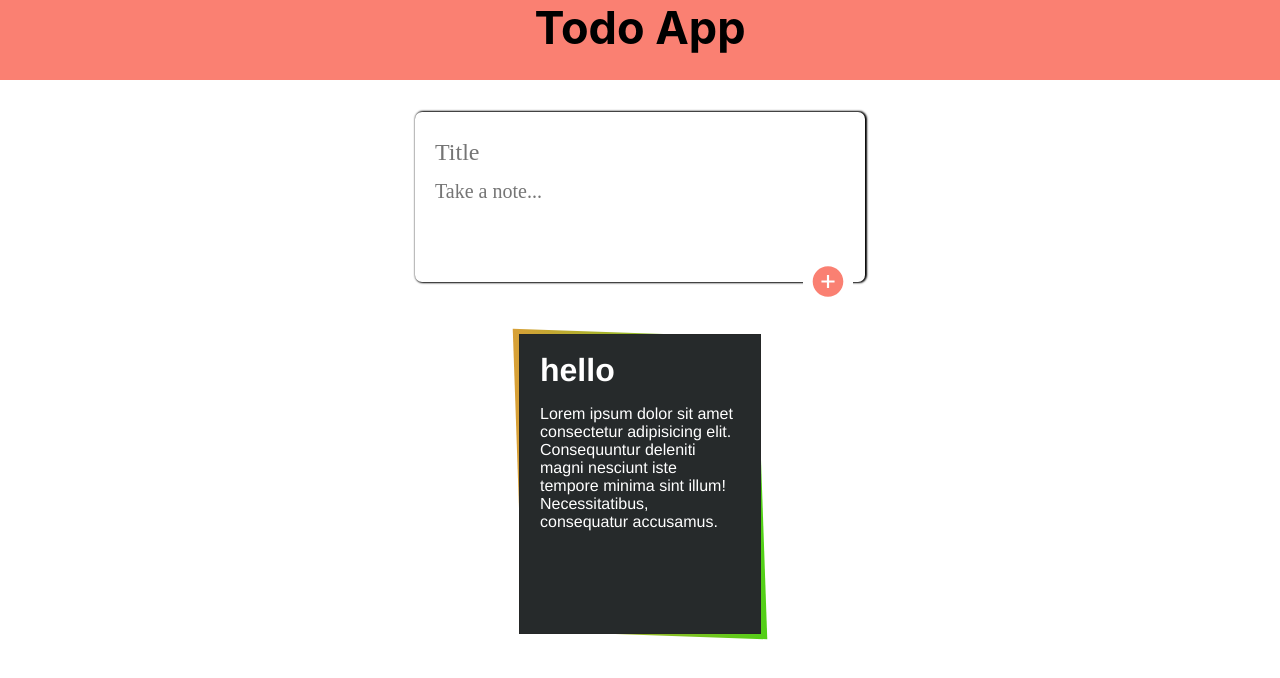
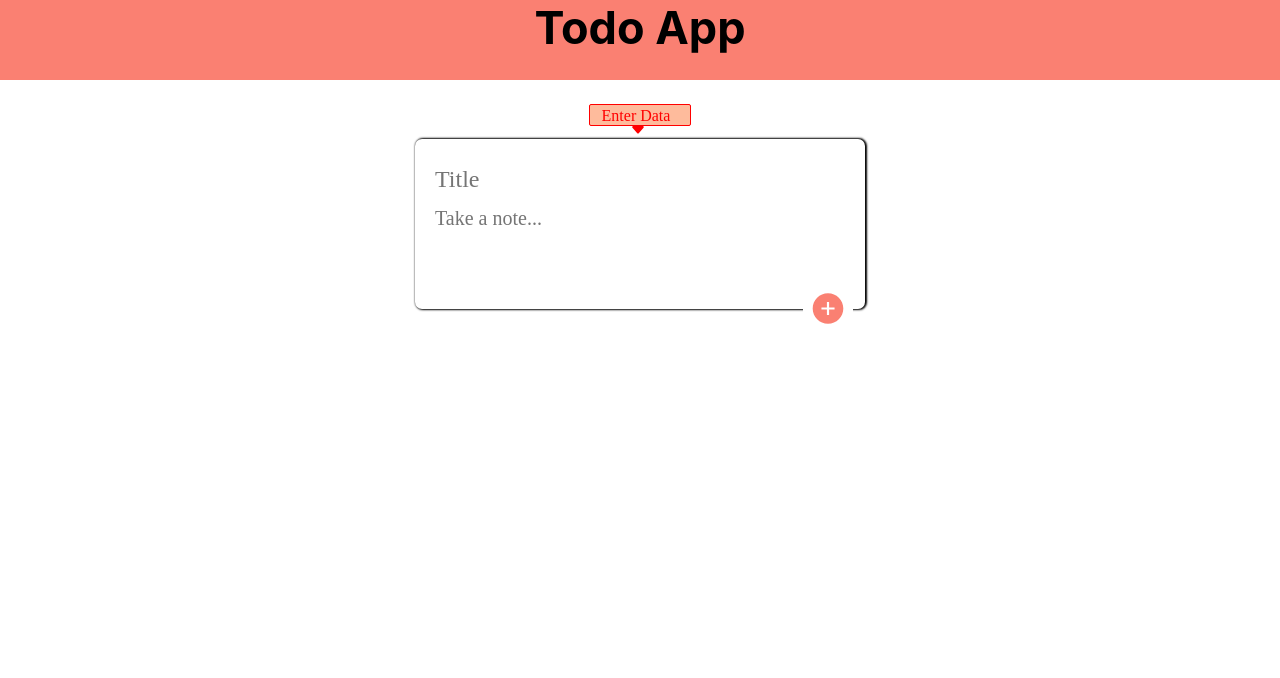
Before and after one commit to ShivanshuKumarPrajapati/Todo-App, a React (Create React App) app in the folder frontend/: page / in a window 1280 px wide. Both pictures are taken after a click on the icon 828 px from the left and 281 px from the top of the page. Shown: the top 678 px of the page. Built offline with nearby package versions, Linux system fonts and the light colour scheme.

Commit message:
complete frontend

```diff
--- a/frontend/src/App.css
+++ b/frontend/src/App.css
@@ -2,3 +2,42 @@
   text-align: center;
   padding:0px;
 }
+
+.alertMssg{
+  text-align: center;
+  border: 2px solid black;
+  border-radius: 2px;
+  padding-left:12px;
+  padding-right: 0px;
+  position: relative;
+  width: max-content;
+  margin: auto;
+  margin-bottom: -27px;
+  font-family: 'Times New Roman', Times, serif;
+  opacity: 0;
+}
+
+.alertDanger{
+  background-color: rgba(253, 86, 8, 0.4);
+  color: red;
+  border: 1px solid red;
+}
+
+.alertSuccess{
+  background-color: rgba(149, 240, 13,0.4);
+  color: green;
+  border: 1px solid green;
+}
+
+.downArrow{
+  position: relative;
+  top:17px;
+  left:-50%;
+}
+
+
+.showAlert{
+  transform: translateY(-40px);
+  margin-top: 4em;
+  opacity: 1;
+}
--- a/frontend/src/App.js
+++ b/frontend/src/App.js
@@ -1,13 +1,58 @@
 import './App.css';
+import { useState,useEffect } from 'react';
+import { BsCaretDownFill } from "react-icons/bs";
+
 import Header from './component/header/Header'
 import CreateNote from './component/CreateNote/CreateNote'
 import SavedNote from './component/savedNote/SavedNote';
+
 function App() {
+
+  const [todoList, setTodoList] = useState([]);
+  const [alert, setAlert] = useState(-1);
+  const [alertMssg, setAlertMssg] = useState("");
+  const [alertClass, setAlertClass] = useState("");
+
+  function addItem(note) {
+    setTodoList([...todoList, note]);
+  }
+
+  function handleAlertValue(){
+    return (
+      setInterval(() => {
+        setAlert(-1);
+      },3000)
+    )
+  }
+
+  useEffect(()=>{
+    if (alert == 0)
+    {
+      setAlertMssg('Enter Data');
+      setAlertClass('showAlert alertDanger')
+      }
+    else if (alert == 1)
+    {
+      setAlertMssg("Saved Successfully");
+      setAlertClass('showAlert alertSuccess');
+      }
+    let clean = handleAlertValue();
+    return () => clearInterval(clean);
+  },[alert])
+
+  console.log(alert);
+
   return (
     <div className="App">
       <Header />
-      <CreateNote />
-      <SavedNote/>
+      {alert == -1 ? " ":
+        <p className={`alertMssg ${alertClass}`}>
+          {alertMssg} <BsCaretDownFill className="downArrow" />
+        </p>
+      }
+
+      <CreateNote addItem={addItem} setAlert={setAlert} />
+      {todoList.length == 0 ? "" : <SavedNote todoList={todoList} />}
     </div>
   );
 }
--- a/frontend/src/component/CreateNote/CreateNote.js
+++ b/frontend/src/component/CreateNote/CreateNote.js
@@ -1,19 +1,38 @@
 import React from 'react'
 import { AiFillPlusCircle } from "react-icons/ai";
+import { useState } from 'react';
 
 import './CreateNote.css';
 
-function CreateNote() {
+function CreateNote({addItem,setAlert}) {
 
-    const handleClick = () => {
-        console.log("hello");
+    const [todo, setTodo] = useState({ title: "", note: "" });
+
+    const handleChange = (e) => {
+        const key = e.target.name;
+        const value = e.target.value;
+
+        setTodo({...todo,[key]:value})
     }
+
+    const handleClick = (e) => {
+        const newTodo = { ...todo, id: new Date().getTime().toString() };
+        if (newTodo.note && newTodo.title) {
+            addItem(newTodo);
+            setAlert(1);
+        }
+        else
+            setAlert(0);
+        setTodo({ title: '', note: '' });
+        e.preventDefault();
+    }
+
     return (
         <div className='CreateNote'>
             <form >
-                <input type="text" placeholder='Title' className='titleInput' />
+                <input type="text" placeholder='Title' className='titleInput' name='title' value={todo.title} onChange={handleChange}/>
 
-                <textarea type="text" placeholder='Take a note...'className='noteInput' rows={3}/>
+                <textarea type="text" placeholder='Take a note...' className='noteInput' rows={3} name='note' value={todo.note} onChange={handleChange} />
                 <AiFillPlusCircle  className='addBtn' onClick={handleClick} />
 
             </form>
--- a/frontend/src/component/savedNote/SavedNote.css
+++ b/frontend/src/component/savedNote/SavedNote.css
@@ -1,35 +1,41 @@
 .tilesWrap {
-display: flex;
+/* display: flex;
 flex-wrap: wrap;
-justify-content: center;
-align-items: center;
+justify-content: center; */
+float: left;
 
 }
 
 .tilesWrap h1{
-	margin-bottom: .5em;
+	margin-bottom: .4em;
 	margin-top: -33px;
+	align-self:center;
 }
+
+.notePara{
+	white-space: pre-wrap;
+	word-wrap: break-word;
+	min-height: auto;
+	max-height: 215px;
+	overflow: auto;
+}
+
 .tilesWrap li {
 	display: grid;
     grid-template-columns: minmax(150px,200px);
+	align-items:stretch;
 	padding: 20px 20px 10px;
 	position: relative;
-	vertical-align: top;
 	margin: 20px;
     margin-left: 20px;
     float: left;
 	font-family: 'helvetica', san-serif;
-	min-height: 25vh;
 	background: #262a2b;
 	border: 1px solid #252727;
 	text-align: left;
-	height: 300px;
 	color: white;
 
 }
-
-
 
 .tilesWrap li:before {
 	content: '';
@@ -44,10 +50,7 @@ align-items: center;
 
 }
 
-.tilesWrap p{
-	overflow-y: auto;
-	overflow-x: hidden;
-}
+
 
 .editIcon{
 	height: 20px;
@@ -89,10 +92,6 @@ align-items: center;
 
 }
 
-.tilesWrap .li:nth-child(4n+2) > .editIcon::before{
-	background: red;
-}
-
 .tilesWrap li:hover .button {
 	transform: translateY(3px);
 	opacity: 1;
@@ -123,8 +122,8 @@ align-items: center;
 
 .tilesWrap li:nth-child(4n+1):before {
 background: #52D017;
-background: -webkit-linear-gradient(to right, #d8a037, #52D017);
-background: linear-gradient(to right, #d8a037, #52D017);
+background: -webkit-linear-gradient(to right, #F4A460, #52D017);
+background: linear-gradient(to right, #F4A460, #52D017);
 }
 .tilesWrap li:nth-child(4n+2):before {
 background: #f2709c;
--- a/frontend/src/component/savedNote/SavedNote.js
+++ b/frontend/src/component/savedNote/SavedNote.js
@@ -3,13 +3,21 @@ import Note from './noteList'
 import { FaEdit, FaTrash } from "react-icons/fa";
 import './SavedNote.css';
 
-function SavedNote() {
+function SavedNote({ todoList }) {
+
   return (
     <div>
       <ul className="tilesWrap">
-        <li>
-          <Note />
-        </li>
+        {
+          todoList.map(item => {
+            return (
+              <li key={item.id}>
+                <Note item={item} />
+              </li>
+            );
+          })
+        }
+
       </ul>
     </div>
   );
--- a/frontend/src/component/savedNote/noteList.js
+++ b/frontend/src/component/savedNote/noteList.js
@@ -1,18 +1,19 @@
 import React from 'react'
 import { FaEdit, FaTrash } from "react-icons/fa";
 
-function noteList() {
+import './SavedNote.css'
+
+function noteList({ item }) {
+
     return (
         <div>
             <div className="button">
             <FaEdit className="editIcon" />
             <FaTrash className="trashIcon" />
             </div>
-            <h1>hello</h1>
-            <p>
-            Lorem ipsum dolor sit amet consectetur adipisicing elit. Consequuntur
-            deleniti magni nesciunt iste tempore minima sint illum!
-            Necessitatibus, consequatur accusamus.
+            <h1>{item.title}</h1>
+            <p className='notePara'>
+                {item.note}
             </p>
         </div>
     );
--- a/frontend/src/index.js
+++ b/frontend/src/index.js
@@ -6,6 +6,7 @@ import App from './App';
 ReactDOM.render(
   <React.StrictMode>
     <App />
+
   </React.StrictMode>,
   document.getElementById('root')
 );
```
Also changed, not shown: frontend/src/component/savedNote/note.css (deleted).
